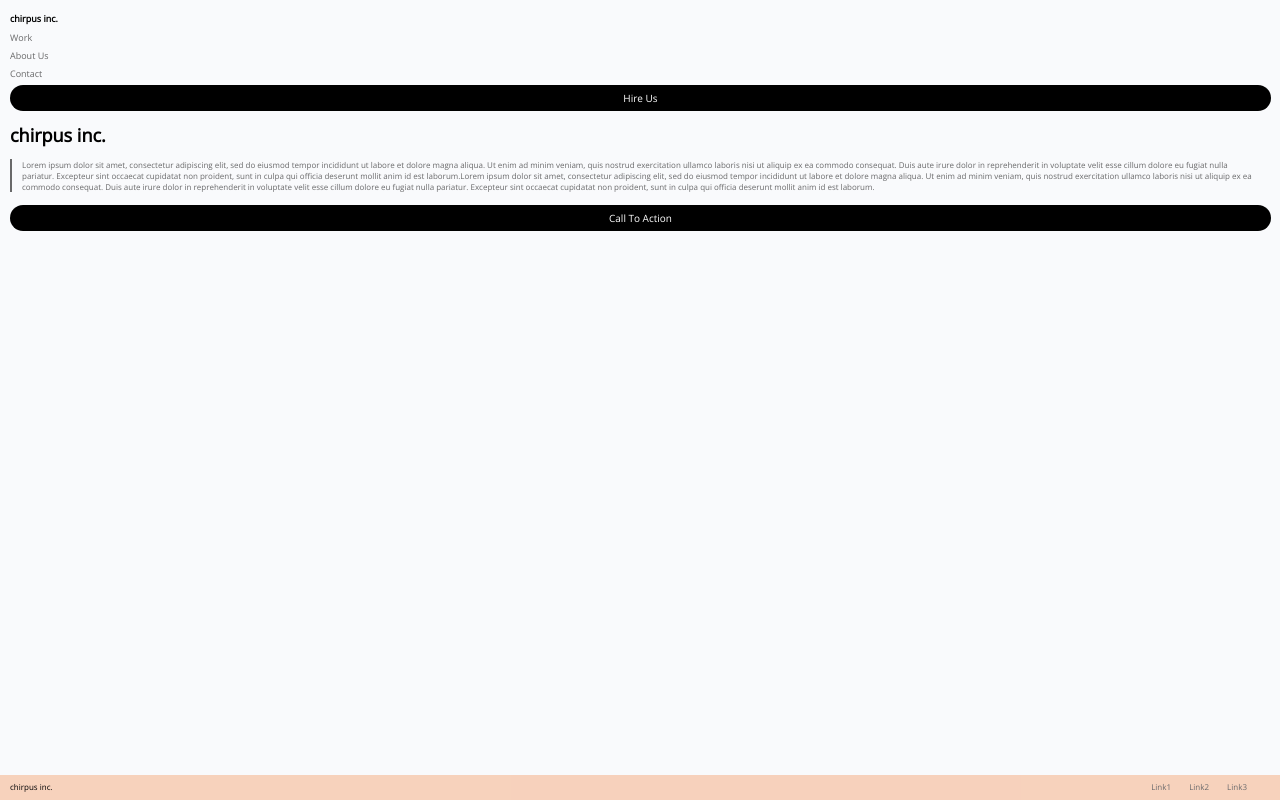
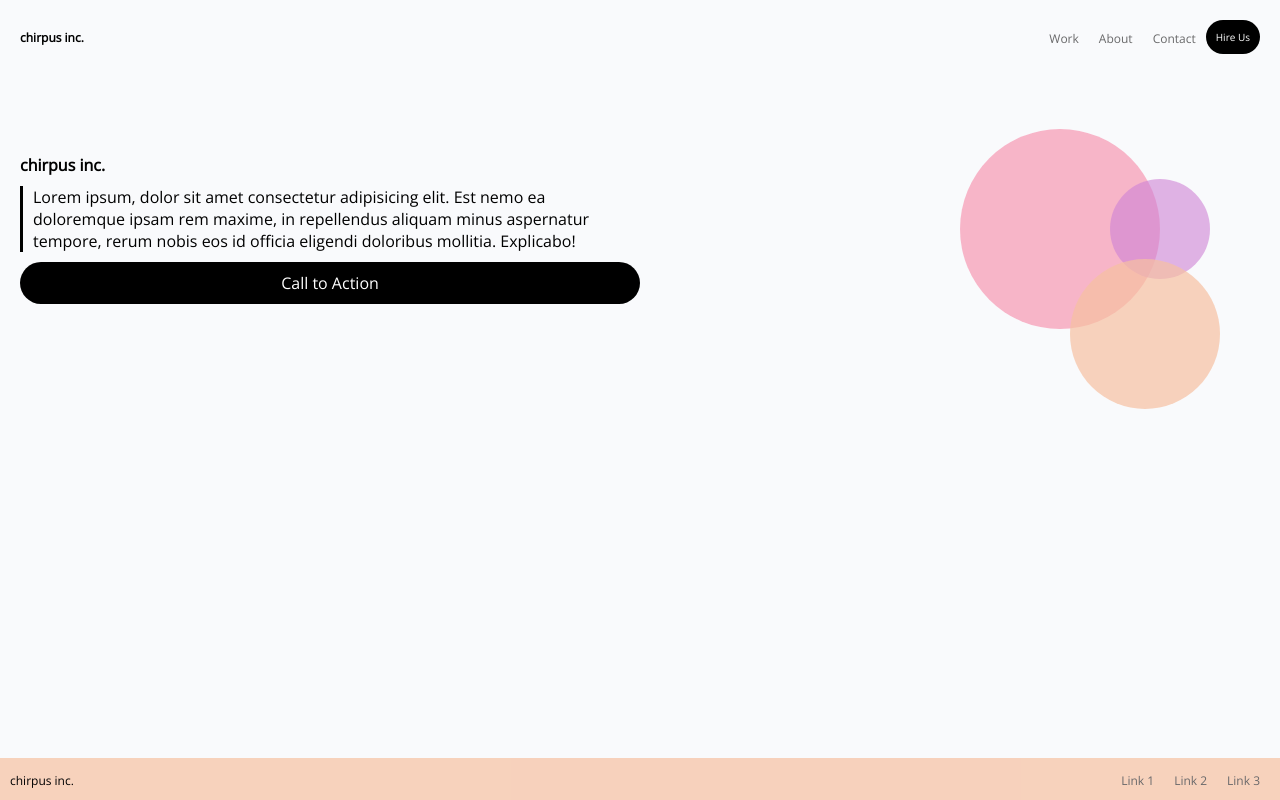
Before and after one commit to wilsonmike/wilson-lab-one, a plain HTML site: page index.html in a window 1280 px wide. Drawn offline with nearby package versions, Linux system fonts and the light colour scheme.

Commit message:
first commit

```diff
--- a/index.html
+++ b/index.html
@@ -1,38 +1,50 @@
 <!DOCTYPE html>
 <html lang="en">
 	<head>
-    <meta charset="UTF-8">
-    <meta name="viewport" content="width=device-width, initial-scale=1.0">
-    <title>Lab One</title>
-    <link rel="stylesheet" href="style.css">
+		<meta charset="UTF-8" />
+		<meta name="viewport" content="width=device-width, initial-scale=1.0" />
+		<title>chirpus inc.</title>
+		<link rel="stylesheet" href="style.css" />
 		<link href="https://fonts.googleapis.com/css2?family=Open+Sans&display=swap" rel="stylesheet">
 	</head>
 	<body>
-    <div class="mcontent">
-        <div class="vertical-menu">
-            <h1>chirpus inc.</h1>
-            <a href="#">Work</a>
-            <a href="#">About Us</a>
-            <a href="#">Contact</a>
-        </div>
-            <a class="block" href="#">Hire Us</a>
-                <h1 class="branding">chirpus inc.</h1>
-                <div class="border">
-                    <p>Lorem ipsum dolor sit amet, consectetur adipiscing elit, sed do eiusmod tempor incididunt ut labore et dolore magna aliqua. Ut enim ad minim veniam, quis nostrud exercitation ullamco laboris nisi ut aliquip ex ea commodo consequat. Duis aute irure dolor in reprehenderit in voluptate velit esse cillum dolore eu fugiat nulla pariatur. Excepteur sint occaecat cupidatat non proident, sunt in culpa qui officia deserunt mollit anim id est laborum.Lorem ipsum dolor sit amet, consectetur adipiscing elit, sed do eiusmod tempor incididunt ut labore et dolore magna aliqua. Ut enim ad minim veniam, quis nostrud exercitation ullamco laboris nisi ut aliquip ex ea commodo consequat. Duis aute irure dolor in reprehenderit in voluptate velit esse cillum dolore eu fugiat nulla pariatur. Excepteur sint occaecat cupidatat non proident, sunt in culpa qui officia deserunt mollit anim id est laborum.</p>
-                </div>
-            <a class="block" href="#">Call To Action</a>
-    </div>
-
-
-        <footer>
-            <span class="alignLeft">chirpus inc.</span>
-            <span class="alignRight">
-                <a href="#">Link1</a>
-                <a href="#">Link2</a>
-                <a href="#">Link3</a>
-            </span>
+		<header class="header">
+			<h1 class="logo"><a href="#" class="link chirpus">chirpus inc.</a></h1>
+			<nav>
+				<ul class="nav-list">
+					<li><a href="#" class="link nav-link">Work</a></li>
+					<li><a href="#" class="link nav-link">About</a></li>
+					<li><a href="#" class="link nav-link">Contact</a></li>
+					<li><a href="#" class="link button hire-us">Hire Us</a></li>
+				</ul>
+			</nav>
+		</header>
+		<main class="main">
+			<section class="content-container">
+				<h2 class="content-chirpus">chirpus inc.</h2>
+				<p class="about-text">
+					Lorem ipsum, dolor sit amet consectetur adipisicing elit. Est nemo ea
+					doloremque ipsam rem maxime, in repellendus aliquam minus aspernatur
+					tempore, rerum nobis eos id officia eligendi doloribus mollitia.
+					Explicabo!
+				</p>
+				<a href="#" class="link button action-btn">Call to Action</a>
+			</section>
+			<section class="circle-container">
+				<div class="large"></div>
+				<div class="small"></div>
+				<div class="medium"></div>
+			</section>
+		</main>
+		<footer class="footer">
+			<a href="#" class="link chirpus">chirpus inc.</a>
+			<nav class="footer-nav">
+				<ul class="nav-list">
+					<li class="nav-item"><a href="#" class="link nav-link">Link 1</a></li>
+					<li class="nav-item"><a href="#" class="link nav-link">Link 2</a></li>
+					<li class="nav-item"><a href="#" class="link nav-link">Link 3</a></li>
+				</ul>
+			</nav>
 		</footer>
-
 	</body>
-
 </html>
--- a/style.css
+++ b/style.css
@@ -1,97 +1,141 @@
-
+/* resets */
+body,
+h1,
+h2,
+p,
+ul {
+  margin: 0;
+  padding: 0;
+}
 
 body {
   background-color: #f9fafc;
-    font-family: Open Sans, sans-serif;
-    padding: 0;
-    margin: 0;
-
-}
-.mcontent {
-    margin-left: 10px;
-    margin-right: 25px;
+  padding: 20px;
+  font-family: "Open Sans", sans-serif;
 }
 
-ul {
-    list-style: none;
+.logo {
+  font-size: 12px;
+}
 
+.chirpus {
+  color: #000;
+  font-size: 12px;
 }
-li {
-    color: #69696a;
-    margin-bottom: 5px;
 
+.content-chirpus {
+  font-size: 16px;
 }
-.vertical-menu h1 {
-    margin-top: 12px;
-    font-size: 9px;
-}
-.vertical-menu a {
-    background-color: #f9fafc;
-    display: block;
-    text-decoration: none;
-    font-size: 9px;
-    color: #69696a;
-    margin-top: 5px;
-  }
-a {
+
+.link {
   text-decoration: none;
 }
-.block {
-    background-color: #000;
-    height: 10px;
-    width: 100%;
-    border: none;
-    border-radius: 50px;
-    color: #fff;
-    padding: 8px;
-    text-align: center;
-    text-decoration: none;
-    display: inline-block;
-    font-size: 10px;
-    line-height: 10px;
-    margin-top: 5px;
-  }
-  .branding {
-    font-size: 18px;
-  }
-p {
-    font-size: 8px;
+
+.nav-link {
   color: #69696a;
-    margin-left: 10px;
-  }
-.border {
-    border-left: 2.5px solid #69696a;
+  font-size: 12px;
 }
 
-footer {
+.nav-list {
+  list-style: none;
+}
+
+.button {
+  background-color: black;
+  border-radius: 25px;
+  display: block;
+  color: white;
+  padding: 10px;
+  text-align: center;
+}
+
+.main {
+  margin-top: 30px;
+}
+
+.hire-us {
+  margin-top: 10px;
+}
+
+.about-text {
+  border-left: 3px solid black;
+  padding-left: 10px;
+  margin: 10px 0;
+}
+
+.footer {
   position: fixed;
   bottom: 0;
-    height: 25px;
+  left: 0;
+  background-color: rgba(247, 193, 162, 0.7);
   width: 100%;
-    background-color: rgba(247, 193, 162, 0.7);
-    font-size: 8px;
-    margin: 0 auto;
-}
-footer a {
-    text-decoration: none;
-    color: #69696a;
-    padding: 3px;
+  padding: 10px;
+  box-sizing: border-box;
 }
 
-.alignLeft {
-    float: left;
-    margin-top: 6px;
-    margin-left: 10px;
-    margin-right: 10px;
-
+.footer-nav {
+  float: right;
 }
 
-.alignRight {
-    float: right;
-    margin-top: 6px;
-    margin-left: 10px;
-    margin-right: 25px;
+.nav-item {
+  display: inline-block;
 }
-.alignRight a {
-    padding: 8px;
+
+@media only screen and (min-width: 768px) {
+  .header {
+    display: flex;
+    justify-content: space-between;
+    align-items: center;
   }
+  .nav-list {
+    display: flex;
+    align-items: center;
+  }
+  .hire-us {
+    font-size: 10px;
+    display: inline-block;
+    margin: 0;
+  }
+  .nav-link {
+    padding: 10px;
+  }
+  .main {
+    display: flex;
+    align-items: center;
+    margin-top: 100px;
+  }
+  .content-container {
+    flex: 1;
+  }
+  .circle-container {
+    position: relative;
+    flex: 1;
+  }
+  .large {
+    position: absolute;
+    background-color: rgba(247, 136, 167, 0.6);
+    height: 200px;
+    width: 200px;
+    border-radius: 100%;
+    top: -100px;
+    right: 100px;
+  }
+  .small {
+    position: absolute;
+    background-color: rgba(207, 130, 213, 0.6);
+    height: 100px;
+    width: 100px;
+    border-radius: 100%;
+    top: -50px;
+    right: 50px;
+  }
+  .medium {
+    position: absolute;
+    background-color: rgba(247, 193, 162, 0.7);
+    height: 150px;
+    width: 150px;
+    border-radius: 100%;
+    top: 30px;
+    right: 40px;
+  }
+}
```
Lines whose indentation alone changed are shown as unchanged.
